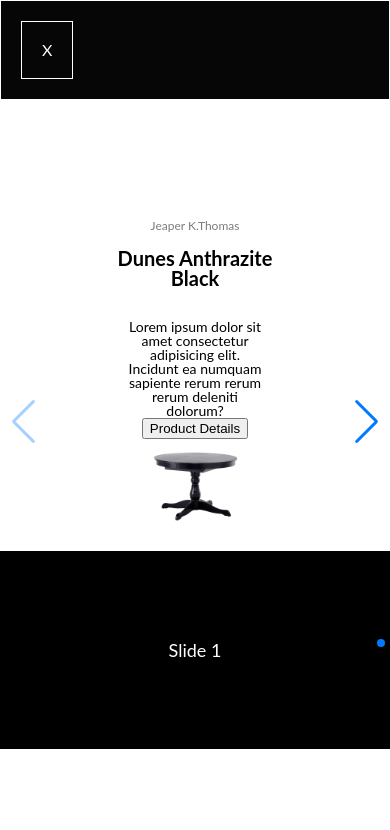
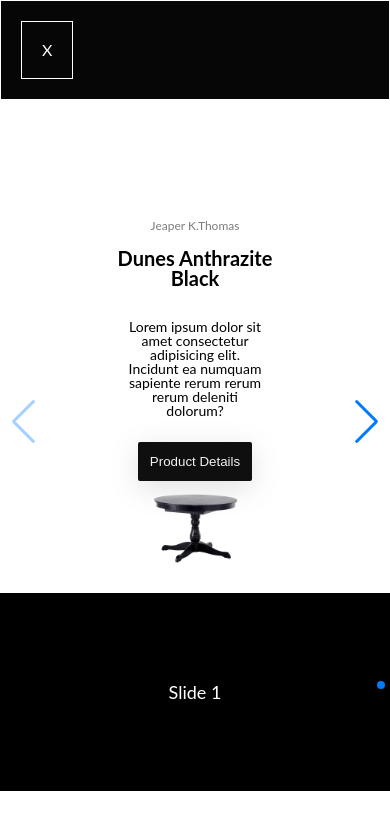
Before and after one commit to Franco-Ezequiel-Marchegiani/test_tecnico, a React (Create React App) app: page / in a window 390 px wide. Shown: the top 830 px of the page. Built offline with nearby package versions, Linux system fonts and the light colour scheme.

Commit message:
Fix some bugs on the responsive and added the button style

```diff
--- a/src/containers/informationText/informationText.css
+++ b/src/containers/informationText/informationText.css
@@ -18,8 +18,21 @@
     width: 80%;
     margin: auto;
 }
+.btn-detail{
+    margin-top: 24px;
+    background-color: #0f0f0f;
+    color: #f0f0f0;
+    padding: 12px;
+    border: none;
+    border-radius: 2px;
+    box-shadow: rgba(100, 100, 111, 0.2) 0px 7px 29px 0px;
+}
 @media only screen and (min-width: 769px){
     .mainContentContainer{
         max-width: 50%;
+        text-align: start;
+    }
+    .paragraph{
+        margin: 0;
     }
 }
```
